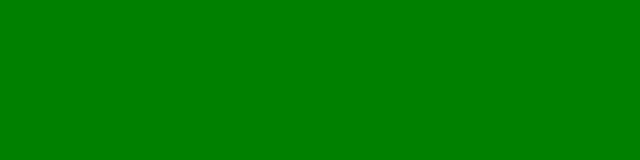
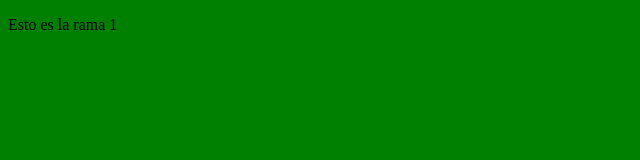
Before and after one commit to strombolys/Manup, a plain HTML site: page index.html in a window 1280 px wide. Shown: the whole page, without its empty margins (0-640 px from the left). Drawn offline with Linux system fonts and the light colour scheme.

Commit message:
escribo rama 1

```diff
--- a/index.html
+++ b/index.html
@@ -6,6 +6,6 @@
     <link rel="stylesheet" href="css/master.css">
   </head>
   <body>
-
+    <p>Esto es la rama 1</p>
   </body>
 </html>
```
